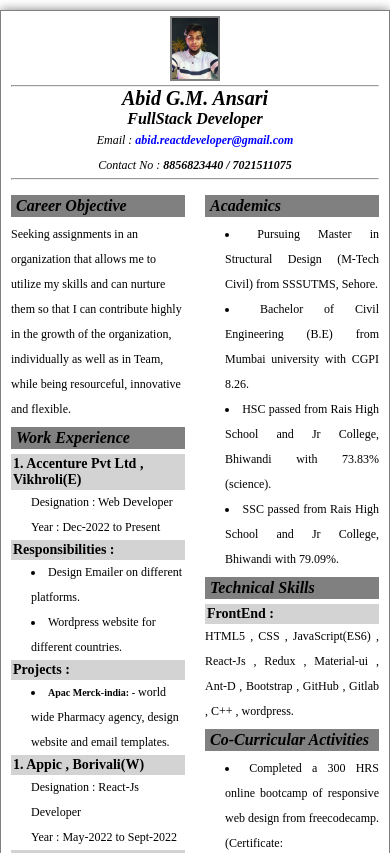
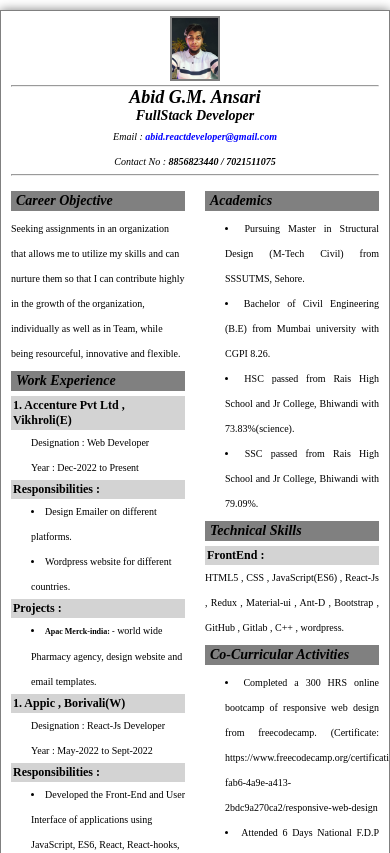
Before and after one commit to rishanansari/abidresume, a plain HTML site: page index.html in a window 390 px wide. Shown: the top 853 px of the page. Drawn offline with Linux system fonts and the light colour scheme.

Commit message:
update more

```diff
--- a/index.css
+++ b/index.css
@@ -85,22 +85,22 @@ li span {
     border: 2px solid gray;
   }
   h2 {
-    font-size: 20px;
+    font-size: 18px;
   }
   h3 {
-    font-size: 16px;
+    font-size: 14px;
   }
   h4 {
-    font-size: 14px;
+    font-size: 12px;
   }
   li span {
-    font-size: 10px;
+    font-size: 8px;
     font-weight: 700;
   }
   li {
-    font-size: 12px;
+    font-size: 10px;
   }
   p {
-    font-size: 12px;
+    font-size: 10px;
   }
 }
```
